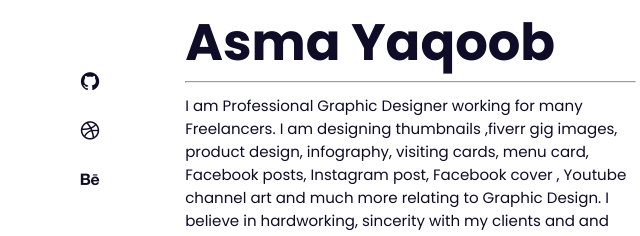
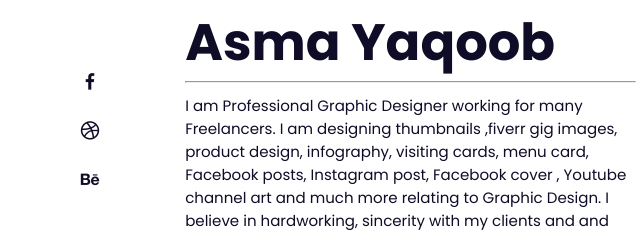
Before and after one commit to Junaid2332/asma.github.io, a plain HTML site: page index.html in a window 1280 px wide. Shown: the part 260-496 px from the top of the page, 49-689 px from the left. Drawn offline with nearby package versions, Linux system fonts and the light colour scheme.

Commit message:
asmaQeen

```diff
--- a/index.html
+++ b/index.html
@@ -33,7 +33,7 @@
 
     <section class="home" id="home">
         <div class="social">
-            <a href="#"><i class='bx bxl-github'></i></a>
+            <a href="#"><i class='bx bxl-facebook'></i></a>
             <a href="#"><i class='bx bxl-dribbble' ></i></a>
             <a href="#"><i class='bx bxl-behance' ></i></a>
         </div>
```
